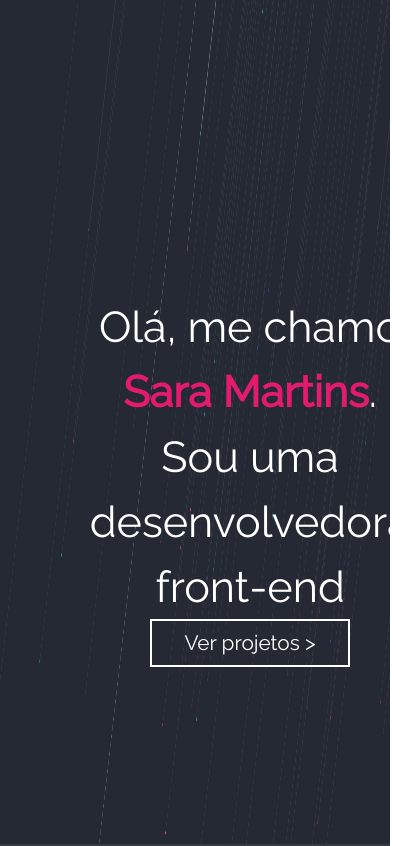
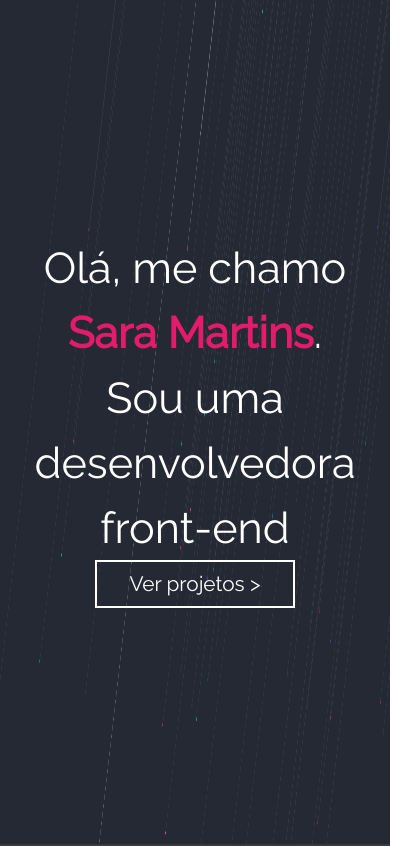
Before and after one commit to saramartinss/primeiro-portfolio, a website: page index.html in a window 390 px wide. Shown: the top 846 px of the page, 411 px wide, since content can reach past the window. Drawn offline with Linux system fonts and the light colour scheme.

Commit message:
tornei o banner responsivo

```diff
--- a/index.html
+++ b/index.html
@@ -12,7 +12,7 @@
 <body>
     <!-- BANNER -->
     <div class="banner">
-        <div class="text">
+        <div class="text position-absolute">
             <p>Olá, me chamo <span>Sara Martins</span>.</p>
             <p>Sou uma desenvolvedora front-end</p>
             <a href="#portfolio" class="btn btn-light">Ver projetos ></a>
--- a/sass/_layout/_main.scss
+++ b/sass/_layout/_main.scss
@@ -4,11 +4,10 @@ body {
 
 /* BANNER */
 .banner {
+  @include flex(flex, column, center);
+  justify-content: center;
   .text {
     @include flex(flex, column, center);
-    position: absolute;
-    left: 23%;
-    top: 35%;
     p {
       color: white;
       font-size: 2.7rem;
```
Also changed, not shown: css/style.css, 1 other file.
